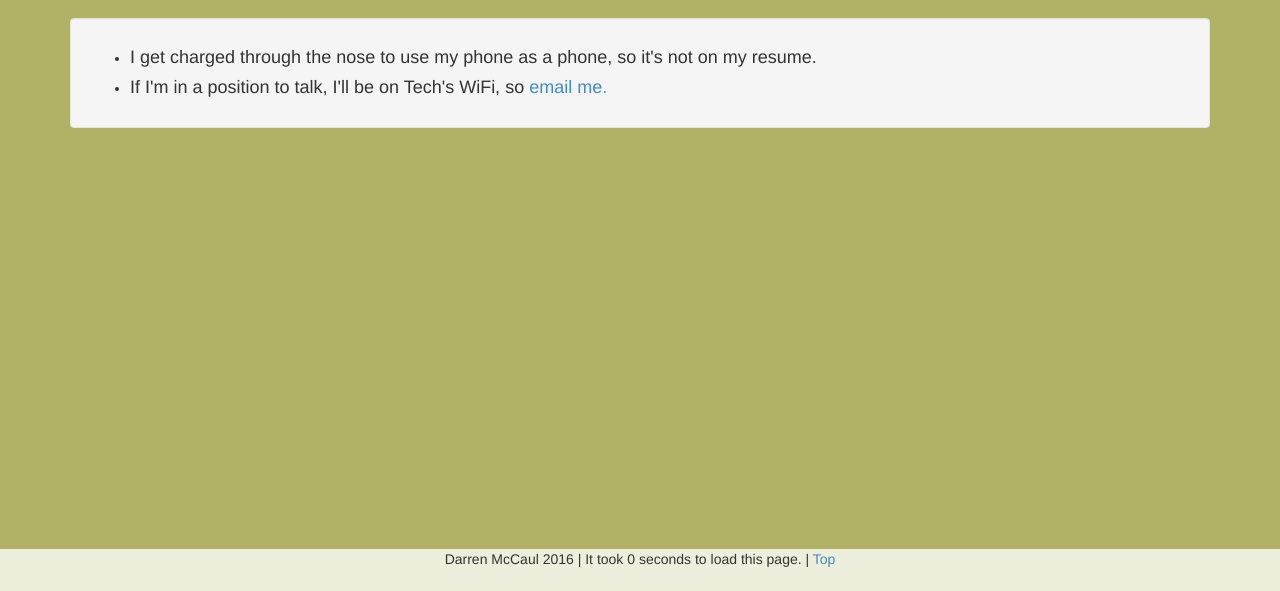
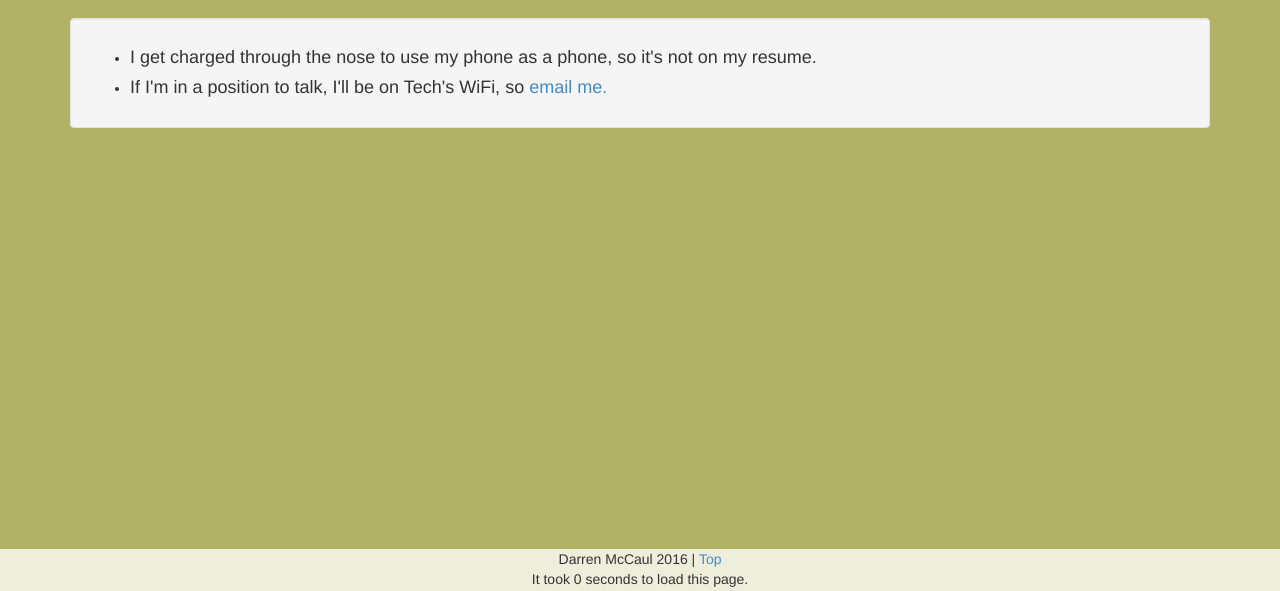
Before and after one commit to Darren357/personalwebsite, a plain HTML site: page contact.html in a window 1280 px wide. Shown: the part 209-800 px from the top of the page. Drawn offline with Linux system fonts and the light colour scheme.

Commit message:
forgot a page...

```diff
--- a/contact.html
+++ b/contact.html
@@ -92,7 +92,7 @@ PLT_DisplayElementID = "display_here";
     <script src="./js/jquery.min.js"></script>
     <script src="./js/bootstrap.min.js"></script>
     <div class="bottombar footer">
-    Darren McCaul 2016 | It took <span id="display_here"></span> seconds to load this page. | <a href="">Top</a>
+    Darren McCaul 2016 | <a href="">Top</a></br>It took <span id="display_here"></span> seconds to load this page.
     </div>
 </body>
 </html>
```
